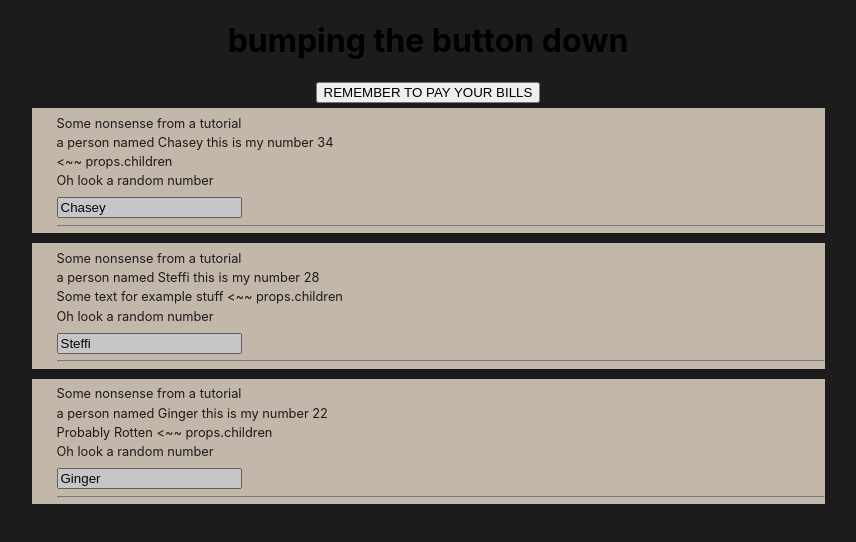
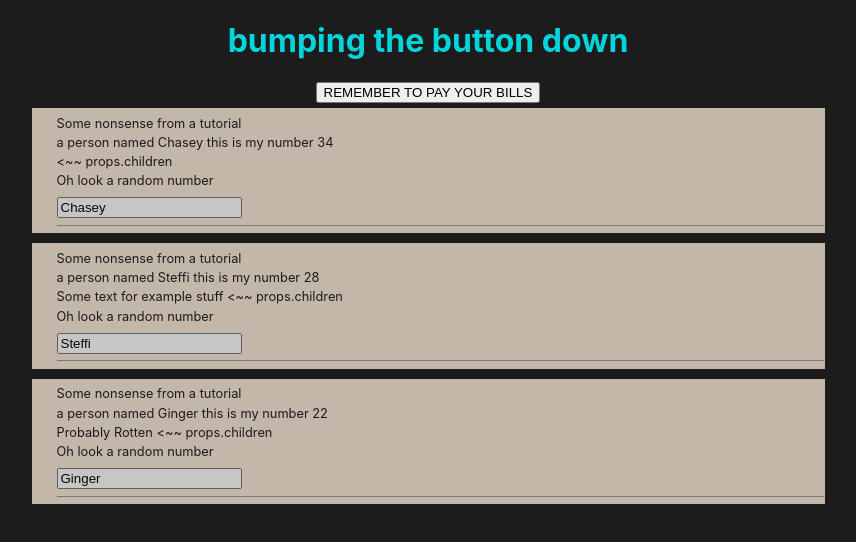
Before and after one commit to Josh-Darling13/skilltooling, a React (Create React App) app: page / in a window 1280 px wide. Shown: the top 542 px of the page, without its empty margins (212-1068 px from the left). Built offline with nearby package versions, Linux system fonts and the light colour scheme.

Commit message:
updated css

```diff
--- a/src/App.css
+++ b/src/App.css
@@ -3,8 +3,8 @@ body{
   background:  #1c1c1c;
 }
 
-.h1{
-  color: darkorange;
+h1{
+  color: #04d4db;
 }
 
 .App {
```
